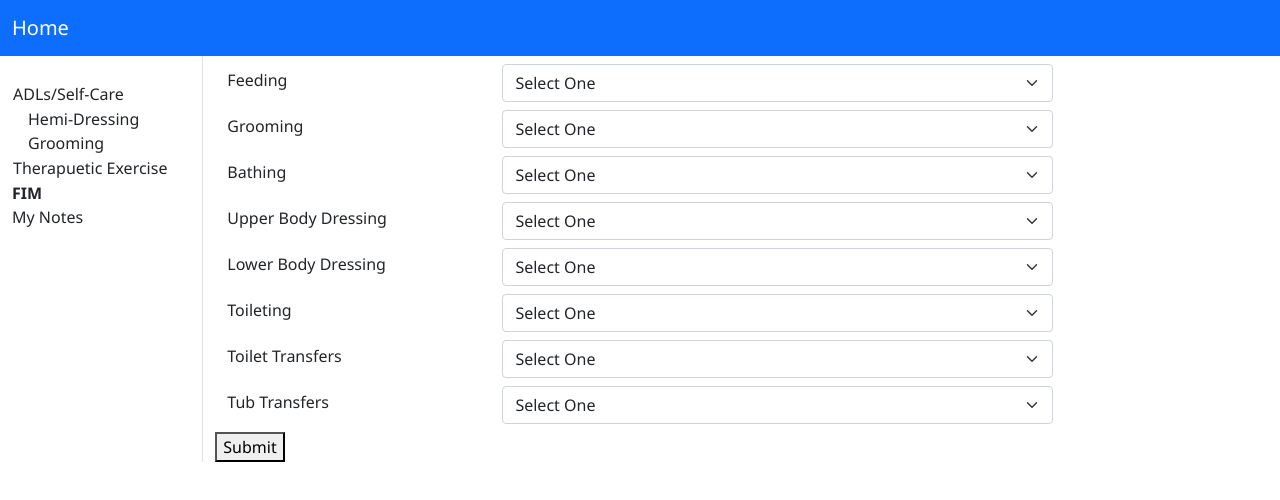
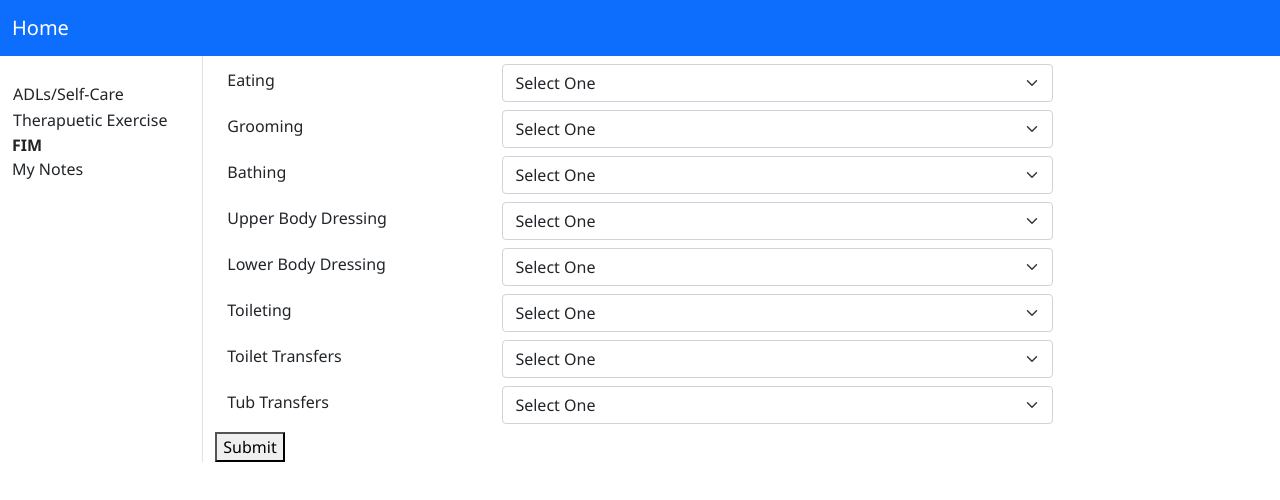
Before and after one commit to adorgan/soap-note, a React (Create React App) app in the folder client/: page /fim in a window 1280 px wide. Shown: the top 500 px of the page. Built offline with nearby package versions, Linux system fonts and the light colour scheme.

Commit message:
fixed nav bold bug

```diff
--- a/client/src/components/FIM.js
+++ b/client/src/components/FIM.js
@@ -87,9 +87,6 @@ function FIM() {
     useEffect(() => {
         changeNavBold("nav-fim");
 
-        // make sure collapsed content is shown if browser refreshed
-        const collapsed = document.getElementById("component-collapse-adl");
-        collapsed.classList.add("show");
     }, []);
 
     return (
@@ -98,9 +95,9 @@ function FIM() {
                 <form onSubmit={handleSubmit}>
                     <fieldset>
                         <SelectInput
-                            label="Feeding"
-                            name="feeding"
-                            id="feeding"
+                            label="Eating"
+                            name="eating"
+                            id="eating"
                             handleChange={handleChange}
                             options={constants.fim}
                         />
--- a/client/src/components/MyNotes.js
+++ b/client/src/components/MyNotes.js
@@ -72,9 +72,6 @@ const MyNotes = () => {
     useEffect(() => {
         changeNavBold("nav-my-notes");
 
-        // make sure collapsed content is shown if browser refreshed
-        const collapsed = document.getElementById("component-collapse-adl");
-        collapsed.classList.add("show");
     }, []);
 
     return (
--- a/client/src/components/TherEx/ArmBike.js
+++ b/client/src/components/TherEx/ArmBike.js
@@ -91,7 +91,7 @@ function ArmBike() {
         changeNavBold("nav-arm-bike");
 
         // make sure collapsed content is shown if browser refreshed
-        const collapsed = document.getElementById("component-collapse-adl");
+        const collapsed = document.getElementById("component-collapse-ther-ex");
         collapsed.classList.add("show");
     }, []);
 
--- a/client/src/components/TherEx/ArmExercise.js
+++ b/client/src/components/TherEx/ArmExercise.js
@@ -76,7 +76,7 @@ export default function ArmExercise() {
         changeNavBold("nav-arm-exercises");
 
         // make sure collapsed content is shown if browser refreshed
-        const collapsed = document.getElementById("component-collapse-adl");
+        const collapsed = document.getElementById("component-collapse-ther-ex");
         collapsed.classList.add("show");
     }, []);
 
--- a/client/src/utils/constants.js
+++ b/client/src/utils/constants.js
@@ -5,11 +5,11 @@ module.exports = {
         "supervision",
         "minimum assistance",
         "moderate assistance",
-        "maximum assistance",
+        "maximal assistance",
         "total assistance",
     ],
     goals: [
-        "feeding",
+        "eating",
         "grooming",
         "upper body dressing",
         "lower body dressing",
```
Also changed, not shown: 1 other file (tests, documents, lock files or other folders).
